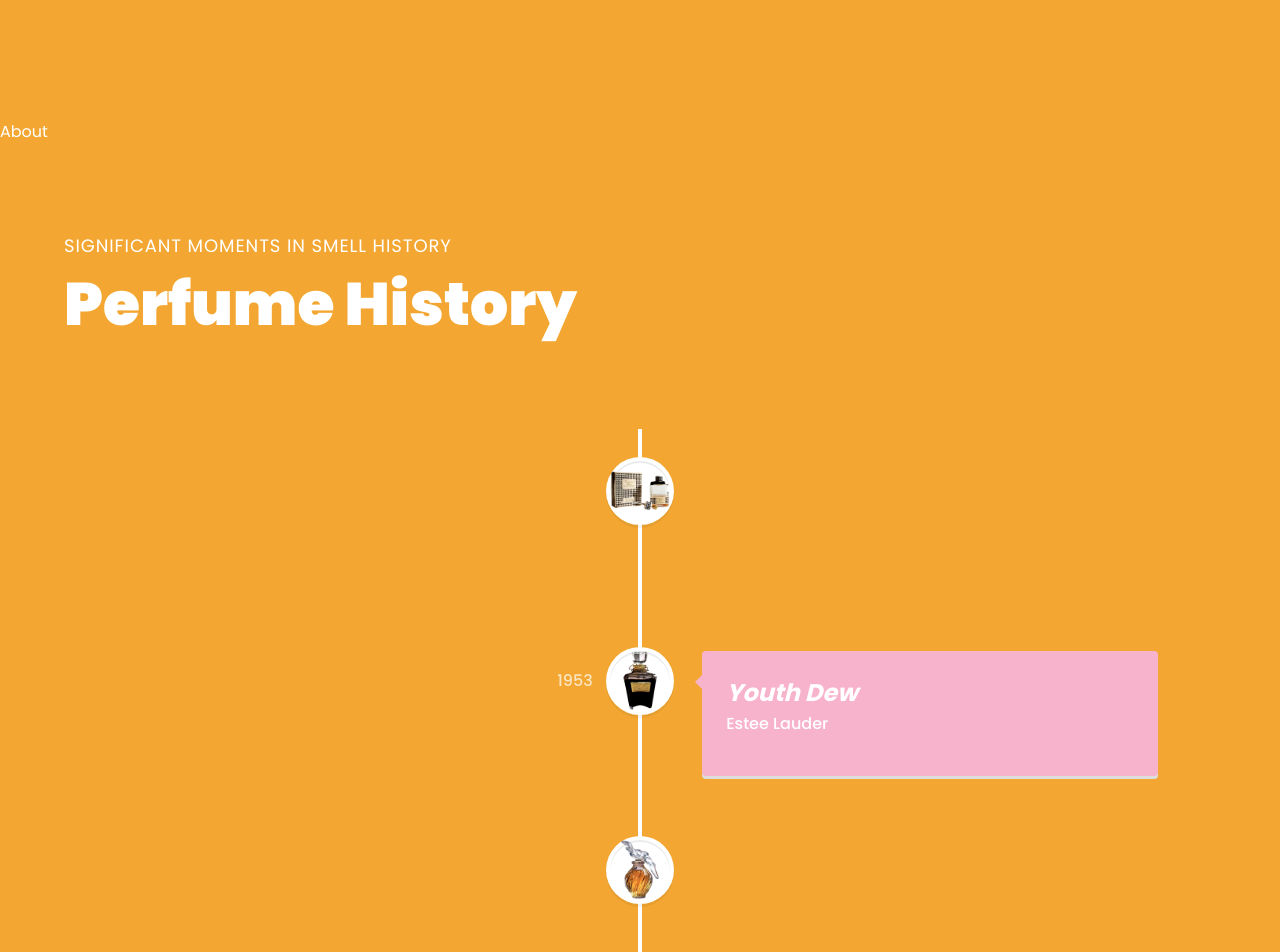
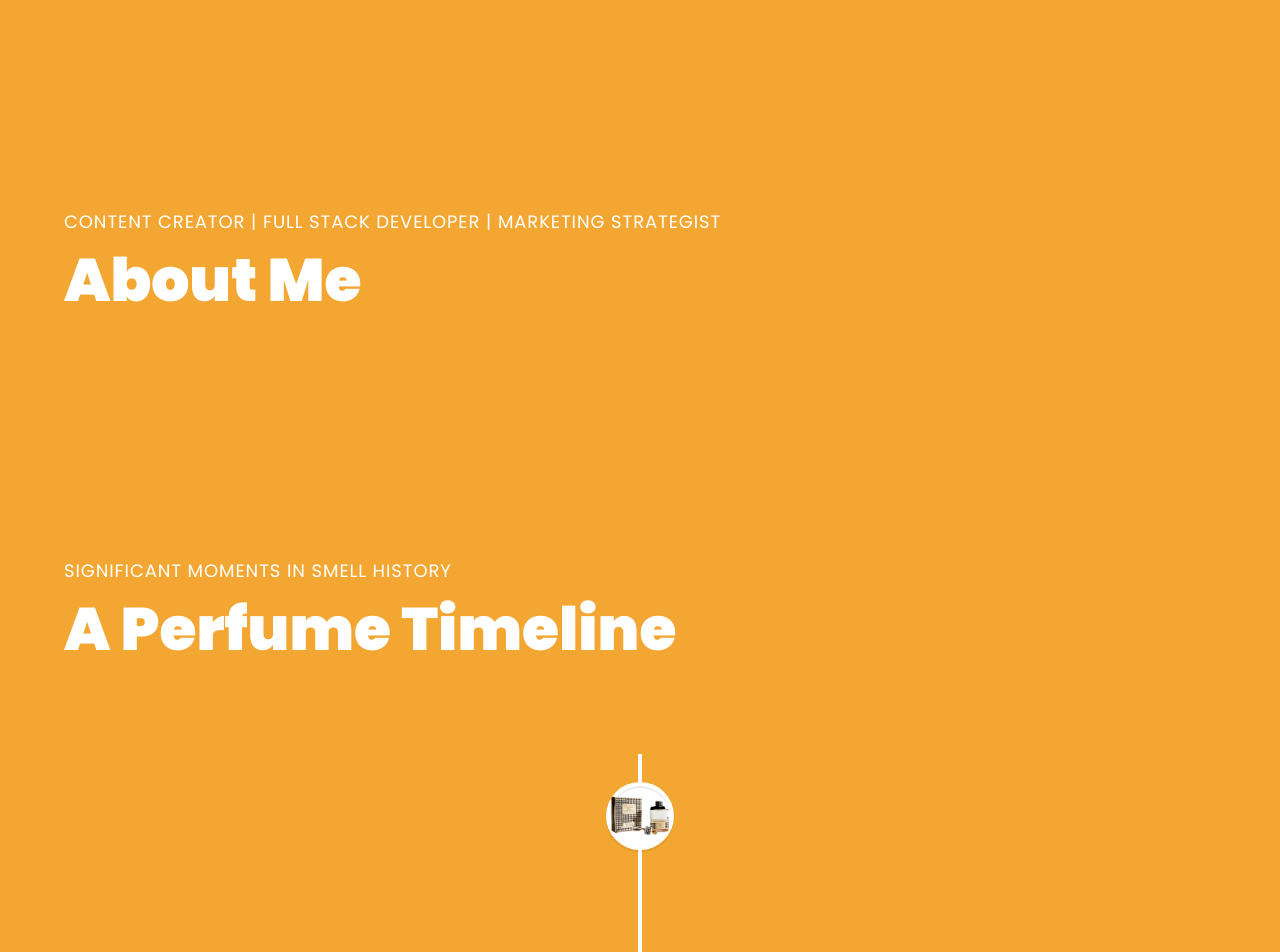
Before and after one commit to htntang/remarkable-tuberose, a React (Vite) app: page / in a window 1280 px wide. Shown: the part 680-1632 px from the top of the page. Built offline with nearby package versions, Linux system fonts and the light colour scheme.

Commit message:
quick changes

```diff
--- a/src/components/About.jsx
+++ b/src/components/About.jsx
@@ -1,7 +1,20 @@
 import React from "react";
+import { motion } from "framer-motion";
+import { styles } from "../styles";
+import { textVariant } from "../utils/motion";
+import { SectionWrapper } from "../hoc";
 
 const About = () => {
-  return <div>About</div>;
+  return (
+    <div className="mt-15">
+      <motion.div variants={textVariant()}>
+        <p className={`${styles.sectionSubText}`}>
+          Content Creator | Full Stack Developer | Marketing Strategist
+        </p>
+        <h2 className={`${styles.sectionHeadText}`}>About Me</h2>
+      </motion.div>
+    </div>
+  );
 };
 
-export default About;
+export default SectionWrapper(About, "about");
--- a/src/components/Timeline.jsx
+++ b/src/components/Timeline.jsx
@@ -48,12 +48,14 @@
 const Timeline = () => {
   return (
     <>
-      <motion.div variants={textVariant()}>
-        <p className={`${styles.sectionSubText}`}>
-          Significant Moments in Smell History
-        </p>
-        <h2 className={`${styles.sectionHeadText}`}>Perfume History</h2>
-      </motion.div>
+      <div className="mt-20">
+        <motion.div variants={textVariant()}>
+          <p className={`${styles.sectionSubText}`}>
+            Significant Moments in Smell History
+          </p>
+          <h2 className={`${styles.sectionHeadText}`}>A Perfume Timeline</h2>
+        </motion.div>
+      </div>
 
       <div className="mt-20">
         <VerticalTimeline>
--- a/src/constants/constants.js
+++ b/src/constants/constants.js
@@ -37,21 +37,21 @@
       perfume:"Diorissimo",
       date:"1956",
       icon:diorissimo,
-      description:""
+      description:"Diorissimo was created in 1956 for Christian Dior by perfumer Edmund Roudnitska."
     },
     {
       house:"Estee Lauder",
       perfume:"Youth Dew",
       date:"1953",
       icon:youthdew,
-      description:""
+      description:"Youth Dew was a turning point for Estée Lauder, her family and her family-owned company. For more than ten years, Estée had struggled to sell her cosmetic creams. She was succeeding slowly, opening new accounts across America, getting her creams into the better department stores, becoming known in a small way. Then along came Youth Dew. Youth Dew was, for Estée Lauder, what La Rose Jacqueminot was for François Coty — the product that opened the door to a whole new universe. Suddenly the money was coming in like never before and, at last, Estée Lauder and her family were on their way to becoming wealthy. Youth Dew was created as a bath oil which could be used as a perfume. While many dismissed it as ordinary, many more flocked to buy it. It was the right scent at the right time at the right price. In fact, for women, Youth Dew represented an opportunity to buy a perfume at the price of a bath oil."
     },
     {
       house:"Nina Ricci",
       perfume:"L'Air du Temps",
       date:"1948",
       icon:lairdutemps,
-      description:""
+      description:"L'Air du Temps, created for Nina Ricci by Roure perfumer Francais Fabron, was launched in 1948. The dove bottle, first introduced in 1951, has existed in several configurations. Originally designed by Jean Rebull with a single dove, the design was later modified by Robert Ricci, Nina Ricci's son, and his friend Marc Lalique into the famous double dove design. It had been cited as one of the best examples of a perfume built on the pyramid structure associated with the method of Roure perfumer-teacher, Jean Carles — a base of low volatility materials, a heart that gives the theme of the fragrance and a top note that lingers for a few moments, as an introduction to the concert, so to speak."
     },
     {
       house:"Robert Piguet",
@@ -72,28 +72,28 @@
       perfume: "Shalimar",
       date: "1939",
       icon:shalimar,
-      description:""
+      description:"Shalimar, created by perfumer Jacques Guerlain—probably Guerlain's greatest perfumer—was introduced in 1925. The Shalimar bottle is probably one of the most recognizable perfume bottles of all time, with the possible exception of Chanel's No. 5 bottle "
     },
     {
       house:"Bienaimé",
       perfume:"Cuir de Russie",
       date:"1935",
       icon:cuirderussie,
-      description:""
+      description:"When Robert Bienaimé launched his own perfume house (Parfums de Bienaimé) in 1935, among his first successful creations was his Cuir de Russie. At the time, this Russian leather theme was popular, having been used to great effect by Chanel and others."
     },
     {
       house:"Dana",
       perfume:"Tabu",
       date:"1932",
       icon:tabu,
-      description:""
+      description:"Tabu was created by perfumer Jean Carles (working for Roure under Louis Amic). The perfume brief he was given (so the story goes) required him to create un parfum de puta — a perfume suitable for a loose woman. Thus was Tabu created in 1932. Of course it was wonderfully popular for generations."
     },
     {
       house:"Jean Patou",
       perfume:"Joy",
       date:"1930",
       icon:joy,
-      description:""
+      description:"Joy became Jean Patou's legendary perfume thanks to its cost and timing. In 1930, as the Depression caused more and more grief to his wealthy clients (and, no doubt, to his own couture business!), Patou asked his in-house perfumer, Henri Alméras to create a lighthouse fragrance, a perfume that would make his business shine above all others and attact business, even in these grim times. Alméras concocted a fragrance using outrageous amounts of Bulgarian rose and French jasmine, pushing the manufacturing cost of the new fragrance to unheard of heights. After all, perfume was supposed to be bought cheap and sold dear. Couture was where cost and quality were demanded. Almeras worried that Patou had gone mad and the business was headed for the toilet. Yet the new fragrance, Joy de Jean Patou, proved a huge success. Joy helped save the business during these rough times and continues to be a favorite today — for those few who can afford it!"
     },
     {
       house:"Lanvin",
@@ -107,7 +107,7 @@
       perfume:"No. 5",
       date:"1921",
       icon:no5,
-      description:""
+      description:"Chanel, either on her own inspiration or through suggestions from a friend or friends, had developed an interest in offering her clients a perfume. She discussed this project with Ernest Beaux, a young man born into a dynasty of renown perfumers, who agreed to prepare suitable samples. Beaux's samples were presented to Chanel in numbered bottles. Chanel selected the bottle marked No. 5. She subsequently announced that her fragrance would be called No. 5, the name which already appeared on the bottle."
     },
     {
       house: "Molinard",
@@ -121,7 +121,7 @@
       perfume:"Tabac Blonde",
       date:"1919",
       icon:tabacblonde,
-      description:""
+      description:"The year is 1919. The Great War has ended. Life resumes. Women smoke cigarettes in public. Perfumer Ernest Daltroff and artistic director Félice Wanpouille create Tabac Blond for their perfumery, Caron."
     },
     {
       house:"Houbigant",
@@ -135,21 +135,21 @@
       perfume:"Muguet",
       date:"1910",
       icon:muguet,
-      description:""
+      description:"Le Muguet (1910) was one of Coty's early fragrances, created by the master himself while his business was on the rise. Today we might describe Muguet as simple and pleasant but in its day, its clean simplicity helped set it apart from the competition. Even today an older bottle of Muguet is a great find, not just as a collector item but as a to-be-used perfume."
     },
     {
       house:"Roger & Gallet",
       perfume:"Peau d'Espagne",
       date:"1895",
       icon:peaudespagne,
-      description:""
+      description:"Introduced by Roger & Gallet in 1895, this particular bottle reached the United States in 1900."
     },
     {
       house:"Guerlain",
       perfume:"Jicky",
       date:"1889",
       icon:jicky,
-      description:""
+      description:"Jicky, created by perfumer Aimé Guerlain, is one of Guerlain's classic fragrances but it was not an overnight success. In fact, when first introduced, women were turned off by its innovative fragrance. Instead, initial sales were largely to men."
     }
   ]
 
```
